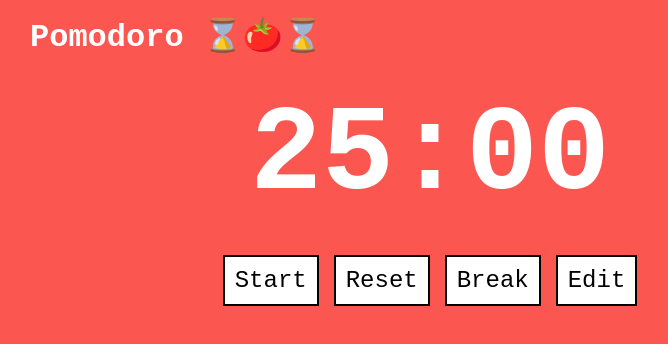
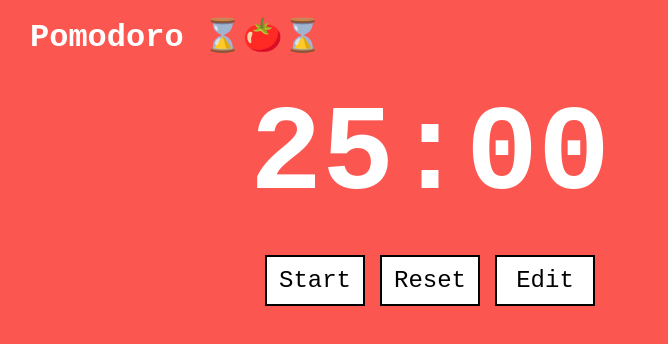
Before and after one commit to Comediant24/pomidoro-react, a React (Create React App) app: page / in a window 1280 px wide. Shown: the top 344 px of the page, without its empty margins (210-878 px from the left). Built offline with nearby package versions, Linux system fonts and the light colour scheme.

Commit message:
feat: создать логику старта/паузы/сброса таймера

```diff
--- a/src/components/App/App.js
+++ b/src/components/App/App.js
@@ -1,18 +1,65 @@
-import React from 'react';
+import React, { useRef, useState } from 'react';
 import styled from 'styled-components';
 import GlobalStyle from '../../styles/globalStyles';
 import Controls from '../Controls/Controls';
 import Header from '../Header/Header';
 import Pomodoro from '../Pomodoro/Pomodoro';
+import { CURRENT_TIME } from '../../config/config';
 
 function App() {
+  const [currentTime, setCurrentTime] = useState(CURRENT_TIME);
+  const [timeLeft, setTimeLeft] = useState(currentTime * 60);
+  const [isRunning, setIsRunning] = useState(false);
+  let intervalRef = useRef(null);
+
+  const padTime = (time) => {
+    return Math.floor(time).toString().padStart(2, '0');
+  };
+
+  const minutes = padTime(timeLeft / 60);
+
+  const seconds = padTime(timeLeft - minutes * 60);
+
+  const toStartTimer = () => {
+    if (intervalRef.current !== null) return;
+    setIsRunning(true);
+    intervalRef.current = setInterval(
+      () =>
+        setTimeLeft((timeLeft) => {
+          if (timeLeft >= 1) return timeLeft - 1;
+          setTimeout(toResetTime(), 2000);
+          return 0;
+        }),
+      1000
+    );
+  };
+
+  const toPauseTime = () => {
+    if (intervalRef.current === null) return;
+    clearInterval(intervalRef.current);
+    setIsRunning(false);
+    intervalRef.current = null;
+  };
+
+  const toResetTime = () => {
+    clearInterval(intervalRef.current);
+    setTimeLeft(currentTime * 60);
+    setIsRunning(false);
+    intervalRef.current = null;
+  };
+
   return (
     <Wrapper>
       <AppContainer>
         <GlobalStyle />
         <Header />
-        <Pomodoro />
-        <Controls />
+        <Pomodoro minutes={minutes} seconds={seconds} />
+        <Controls
+          isRunning={isRunning}
+          onStartClick={toStartTimer}
+          onResetClick={toResetTime}
+          onPauseClick={toPauseTime}
+        />
       </AppContainer>
     </Wrapper>
   );
--- a/src/components/Button/Button.js
+++ b/src/components/Button/Button.js
@@ -1,8 +1,12 @@
 import React from 'react';
 import styled from 'styled-components';
 
-const Button = ({ className, title }) => {
-  return <ButtonWrapper className={className}>{title}</ButtonWrapper>;
+const Button = ({ onButtonClick, className, title }) => {
+  return (
+    <ButtonWrapper onClick={onButtonClick} className={className}>
+      {title}
+    </ButtonWrapper>
+  );
 };
 
 export default Button;
--- a/src/components/Controls/Controls.js
+++ b/src/components/Controls/Controls.js
@@ -1,14 +1,25 @@
 import React from 'react';
 import styled from 'styled-components';
 import Button from '../Button/Button';
-import TITLE_BUTTON from '../../config/config';
+import { TITLE_BUTTON } from '../../config/config';
 
-const Controls = () => {
+const Controls = ({
+  isRunning,
+  onStartClick,
+  onResetClick,
+  onPauseClick,
+  onEditClick,
+}) => {
   return (
     <ControlsWrapper>
-      {TITLE_BUTTON.map((title) => (
-        <ControlsButton title={title} key={title} />
-      ))}
+      {!isRunning && (
+        <ControlsButton onButtonClick={onStartClick} title={TITLE_BUTTON[0]} />
+      )}
+      {isRunning && (
+        <ControlsButton onButtonClick={onPauseClick} title={TITLE_BUTTON[1]} />
+      )}
+      <ControlsButton onButtonClick={onResetClick} title={TITLE_BUTTON[2]} />
+      <ControlsButton onButtonClick={onEditClick} title={TITLE_BUTTON[3]} />
     </ControlsWrapper>
   );
 };
@@ -28,4 +39,5 @@ const ControlsButton = styled(Button)`
   border: 2px solid black;
   font-size: 24px;
   text-transform: capitalize;
+  min-width: 100px;
 `;
--- a/src/components/Pomodoro/Pomodoro.js
+++ b/src/components/Pomodoro/Pomodoro.js
@@ -1,10 +1,10 @@
 import React from 'react';
 import styled from 'styled-components';
 
-const Pomodoro = () => {
+const Pomodoro = ({ minutes, seconds }) => {
   return (
     <PomodoroWrapper>
-      <Timer>25:00</Timer>
+      <Timer>{`${minutes}:${seconds}`}</Timer>
     </PomodoroWrapper>
   );
 };
--- a/src/config/config.js
+++ b/src/config/config.js
@@ -1,3 +1,2 @@
-const TITLE_BUTTON = ['start', 'reset', 'break', 'edit'];
-
-export default TITLE_BUTTON;
+export const CURRENT_TIME = 25;
+export const TITLE_BUTTON = ['start', 'break', 'reset', 'edit'];
```
